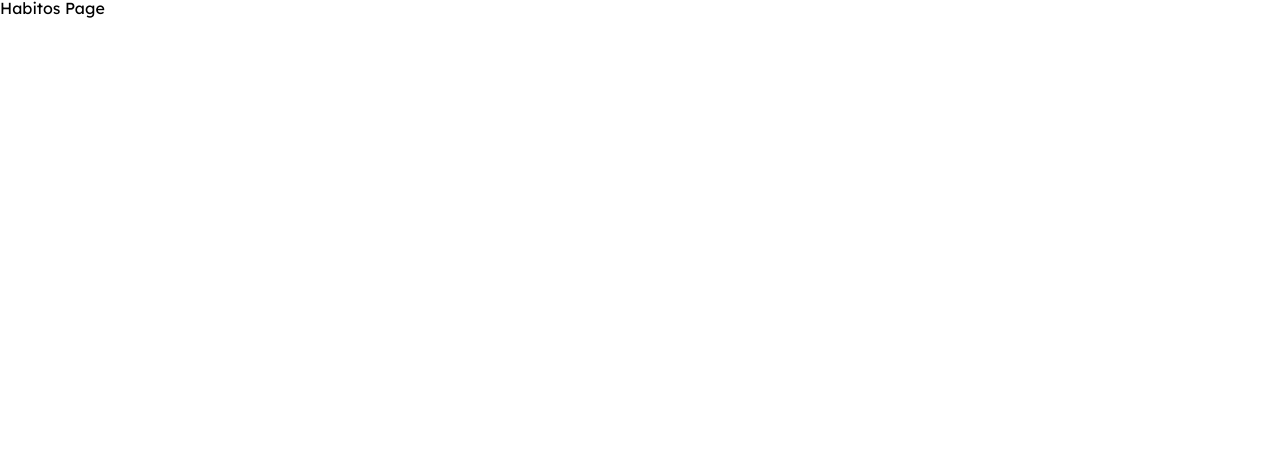
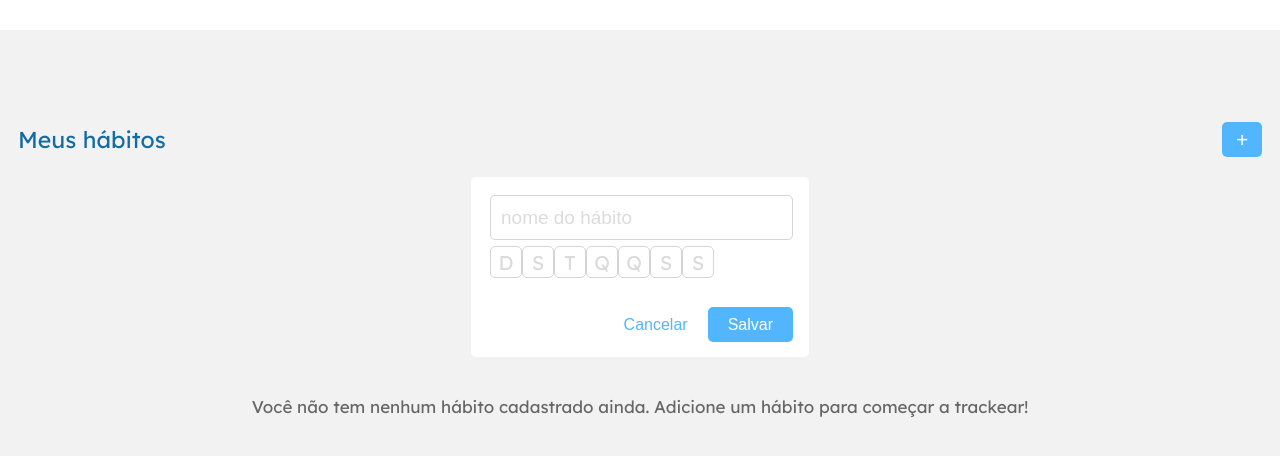
Before and after one commit to Nathan4Andrade/trackit, a React (Vite) app: page /habitos in a window 1280 px wide. Shown: the top 456 px of the page. Built offline with nearby package versions, Linux system fonts and the light colour scheme; a web font is replaced by a local one.

Commit message:
layout estatico 'tela de habitos'

```diff
--- a/src/App.jsx
+++ b/src/App.jsx
@@ -4,12 +4,17 @@ import CadastroPage from "./pages/CadastroPage/CadastroPage";
 import HabitosPage from "./pages/HabitosPage/HabitosPage";
 import HojePage from "./pages/HojePage/HojePage";
 import HistoricoPage from "./pages/HistoricoPage/HistoricoPage";
+import Navbar from "./components/Navbar";
+import { useState } from "react";
 
 function App() {
+  const [isAuthenticated, setIsAuthenticaded] = useState(false);
   return (
     <BrowserRouter>
+      {isAuthenticated ? <Navbar /> : ""}
+
       <Routes>
-        <Route path="/" element={<LoginPage />} />
+        <Route path="/" element={<LoginPage setIsAuthenticaded={setIsAuthenticaded}/>} />
         <Route path="/cadastro" element={<CadastroPage />} />
         <Route path="/habitos" element={<HabitosPage />} />
         <Route path="/hoje" element={<HojePage />} />
--- /dev/null
+++ b/src/components/Navbar.jsx
@@ -0,0 +1,47 @@
+import styled from "styled-components";
+
+function App() {
+  return (
+    <NavContainer>
+      <Logo>TaskIt</Logo>
+      <ProfilePicture src="https://i.pinimg.com/originals/8a/8a/10/8a8a10f4e83b2b319f773b0028e5ed08.jpg" />
+    </NavContainer>
+  );
+}
+
+export default App;
+
+const NavContainer = styled.div`
+  width: 100%;
+  height: 70px;
+  display: flex;
+  align-items: center;
+  justify-content: space-between;
+
+  background: #126ba5;
+  box-shadow: 0px 4px 4px rgba(0, 0, 0, 0.15);
+  position: fixed;
+  top: 0;
+  left: 0;
+
+  a {
+    text-decoration: none;
+  }
+`;
+
+const Logo = styled.h1`
+  font-family: "Playball";
+  font-style: normal;
+  font-weight: 400;
+  font-size: 39px;
+  line-height: 49px;
+  color: #ffffff;
+  margin-left: 18px;
+`;
+
+const ProfilePicture = styled.img`
+  border-radius: 50%;
+  width: 50px;
+  height: 50px;
+  margin-right: 18px;
+`;
--- a/src/main.jsx
+++ b/src/main.jsx
@@ -1,8 +1,9 @@
 import React from "react";
 import ReactDOM from "react-dom/client";
-import App from "./App.jsx";
+
 import ResetStyle from "./style/ResetStyle.js";
 import GlobalStyle from "./style/GlobalStyle.js";
+import App from "./App.jsx";
 
 ReactDOM.createRoot(document.getElementById("root")).render(
   <React.StrictMode>
--- a/src/pages/CadastroPage/CadastroPage.jsx
+++ b/src/pages/CadastroPage/CadastroPage.jsx
@@ -10,6 +10,7 @@ export default function CadastroPage() {
 
   function signUp(e) {
     e.preventDefault();
+    console.log({ email, password, name, profilePicture });
   }
   return (
     <PageContainer>
@@ -20,17 +21,20 @@ export default function CadastroPage() {
           type="email"
           placeholder="email"
           value={email}
-          onChange={(e) => setEmail(e.target.value)}></input>
+          onChange={(e) => setEmail(e.target.value)}
+          required></input>
         <input
           type="password"
           placeholder="senha"
           value={password}
-          onChange={(e) => setPassword(e.target.value)}></input>
+          onChange={(e) => setPassword(e.target.value)}
+          required></input>
         <input
           type="text"
           placeholder="nome"
           value={name}
-          onChange={(e) => setName(e.target.value)}></input>
+          onChange={(e) => setName(e.target.value)}
+          required></input>
         <input
           type="text"
           placeholder="foto"
@@ -38,7 +42,7 @@ export default function CadastroPage() {
           onChange={(e) => setProfilePicture(e.target.value)}></input>
         <Btn type="submit">Cadastrar</Btn>
       </form>
-      <Link to={`/cadastro`}>
+      <Link to={`/`}>
         <Login>Já tem uma conta? Faça login!</Login>
       </Link>
     </PageContainer>
@@ -58,6 +62,7 @@ const Login = styled.p`
 `;
 const Btn = styled.button`
   width: 303px;
+  height: 45px;
 `;
 
 const Logo = styled.h1`
--- /dev/null
+++ b/src/pages/HabitosPage/Dias.jsx
@@ -0,0 +1,39 @@
+import styled from "styled-components";
+
+export default function Dias() {
+  return (
+    <SCDias>
+      <Dia>D</Dia>
+      <Dia>S</Dia>
+      <Dia>T</Dia>
+      <Dia>Q</Dia>
+      <Dia>Q</Dia>
+      <Dia>S</Dia>
+      <Dia>S</Dia>
+    </SCDias>
+  );
+}
+
+const Dia = styled.div`
+  border: 1px solid #d5d5d5;
+  background: #ffffff;
+  border-radius: 5px;
+  width: 30px;
+  height: 30px;
+  display: flex;
+  align-items: center;
+  justify-content: center;
+
+  font-style: normal;
+  font-weight: 400;
+  font-size: 19.976px;
+  line-height: 25px;
+  /* identical to box height */
+
+  color: #dbdbdb;
+`;
+const SCDias = styled.div`
+  display: flex;
+  justify-content: flex-start;
+  margin-bottom: 29px;
+`;
--- /dev/null
+++ b/src/pages/HabitosPage/Habito.jsx
@@ -0,0 +1,38 @@
+import styled from "styled-components";
+import Dias from "./Dias";
+
+export default function Habito() {
+  return (
+    <SCHabito>
+      <input placeholder="nome do hábito" />
+      <Dias />
+
+      <section>
+        <button>Cancelar</button>
+        <button>Salvar</button>
+      </section>
+    </SCHabito>
+  );
+}
+const SCHabito = styled.div`
+  margin-bottom: 10px;
+  background-color: white;
+  padding: 18px 16px 15px 19px;
+  border-radius: 5px;
+  section {
+    display: flex;
+    justify-content: flex-end;
+    button {
+      font-style: normal;
+      font-weight: 400;
+      font-size: 16px;
+      line-height: 20px;
+      text-align: center;
+      height: 35px;
+    }
+    button:nth-child(1) {
+      background-color: white;
+      color: #52b6ff;
+    }
+  }
+`;
--- a/src/pages/HabitosPage/HabitosPage.jsx
+++ b/src/pages/HabitosPage/HabitosPage.jsx
@@ -1,7 +1,61 @@
+import styled from "styled-components";
+import Habito from "./Habito";
+
 export default function HabitosPage() {
   return (
-    <>
-      <h1>Habitos Page</h1>
-    </>
+    <PageContainer>
+      <Header>
+        <h2>Meus hábitos</h2>
+        <button>+</button>
+      </Header>
+      <Habito></Habito>
+
+      <p>
+        Você não tem nenhum hábito cadastrado ainda. Adicione um hábito para
+        começar a trackear!
+      </p>
+    </PageContainer>
   );
 }
+
+const Header = styled.div`
+  width: 100%;
+  display: flex;
+  justify-content: space-between;
+  align-items: center;
+  margin-bottom: 20px;
+  h2 {
+    font-style: normal;
+    font-weight: 400;
+    font-size: 23px;
+    line-height: 29px;
+
+    color: #126ba5;
+  }
+  button {
+    width: 40px;
+    height: 35px;
+  }
+`;
+const PageContainer = styled.div`
+  display: flex;
+  flex-direction: column;
+  align-items: center;
+  text-align: center;
+  color: #293845;
+  margin-top: 30px;
+  padding-top: 70px;
+  padding: calc(70px + 22px) 18px;
+  background-color: #f2f2f2;
+  min-height: 100vh;
+
+  p {
+    margin-top: 29px;
+    font-style: normal;
+    font-weight: 400;
+    font-size: 17px;
+    line-height: 22px;
+    text-align: left;
+    color: #666666;
+  }
+`;
--- a/src/pages/LoginPage/LoginPage.jsx
+++ b/src/pages/LoginPage/LoginPage.jsx
@@ -1,15 +1,19 @@
 import { useState } from "react";
-import { Link } from "react-router-dom";
+import { Link, useNavigate } from "react-router-dom";
 import styled from "styled-components";
 
-export default function LoginPage() {
+export default function LoginPage(props) {
+  // eslint-disable-next-line react/prop-types
+  const { setIsAuthenticaded } = props;
   const [email, setEmail] = useState("");
   const [password, setPassword] = useState("");
+  const navigate = useNavigate("/habitos");
 
   function login(e) {
     e.preventDefault();
-    console.log(email);
-    console.log(password);
+    console.log({ email, password });
+    navigate("/habitos");
+    setIsAuthenticaded(true);
   }
   return (
     <PageContainer>
@@ -20,12 +24,14 @@ export default function LoginPage() {
           type="email"
           placeholder="email"
           value={email}
-          onChange={(e) => setEmail(e.target.value)}></input>
+          onChange={(e) => setEmail(e.target.value)}
+          required></input>
         <input
           type="password"
           placeholder="senha"
           value={password}
-          onChange={(e) => setPassword(e.target.value)}></input>
+          onChange={(e) => setPassword(e.target.value)}
+          required></input>
         <Btn type="submit">Entrar</Btn>
       </form>
       <Link to={`/cadastro`}>
@@ -48,6 +54,7 @@ const SignUp = styled.p`
 `;
 const Btn = styled.button`
   width: 303px;
+  height: 45px;
 `;
 
 const Logo = styled.h1`
--- a/src/style/GlobalStyle.js
+++ b/src/style/GlobalStyle.js
@@ -6,7 +6,7 @@ const GlobalStyle = createGlobalStyle`
     }
 	button {
 
-        height: 45px;
+
         background: #52b6ff;
         border-radius: 5px;
 		border-style: none;
```
